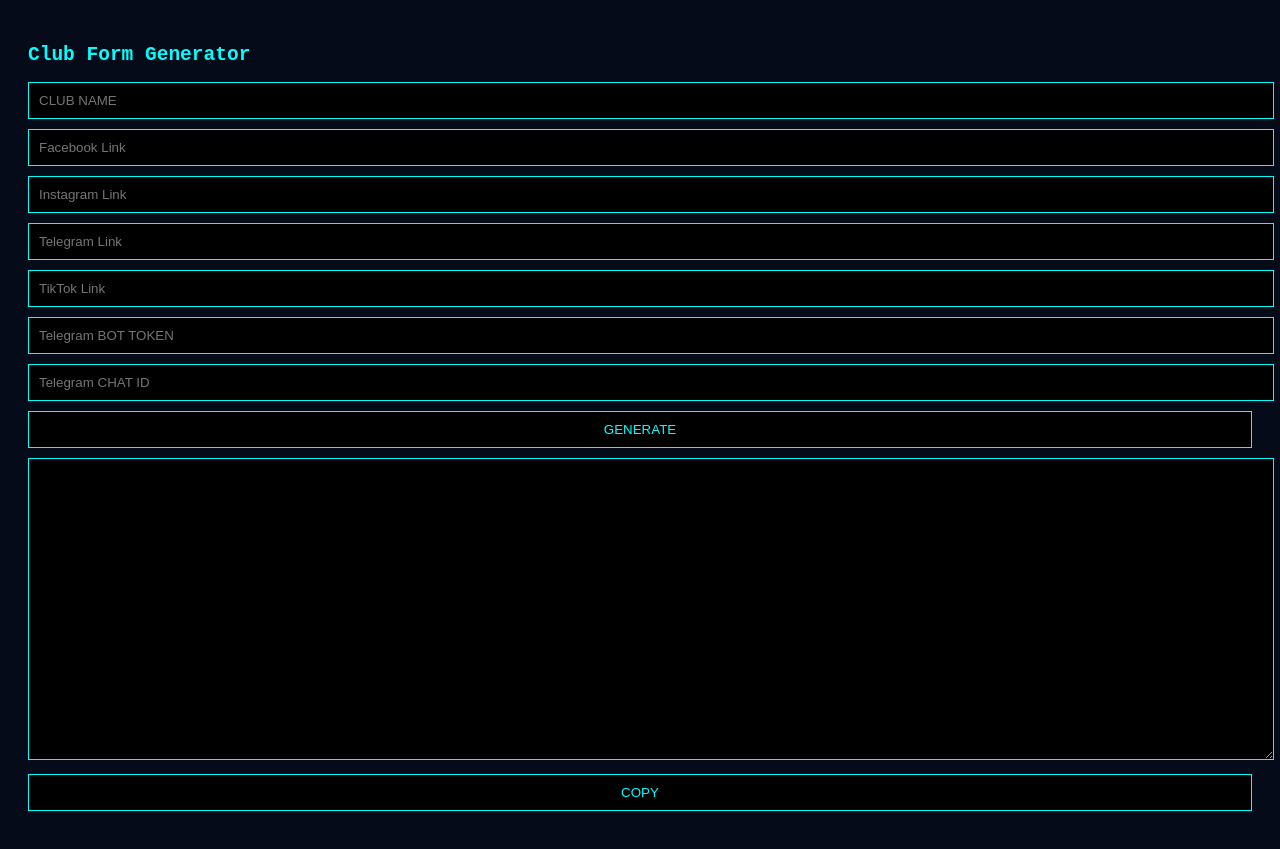
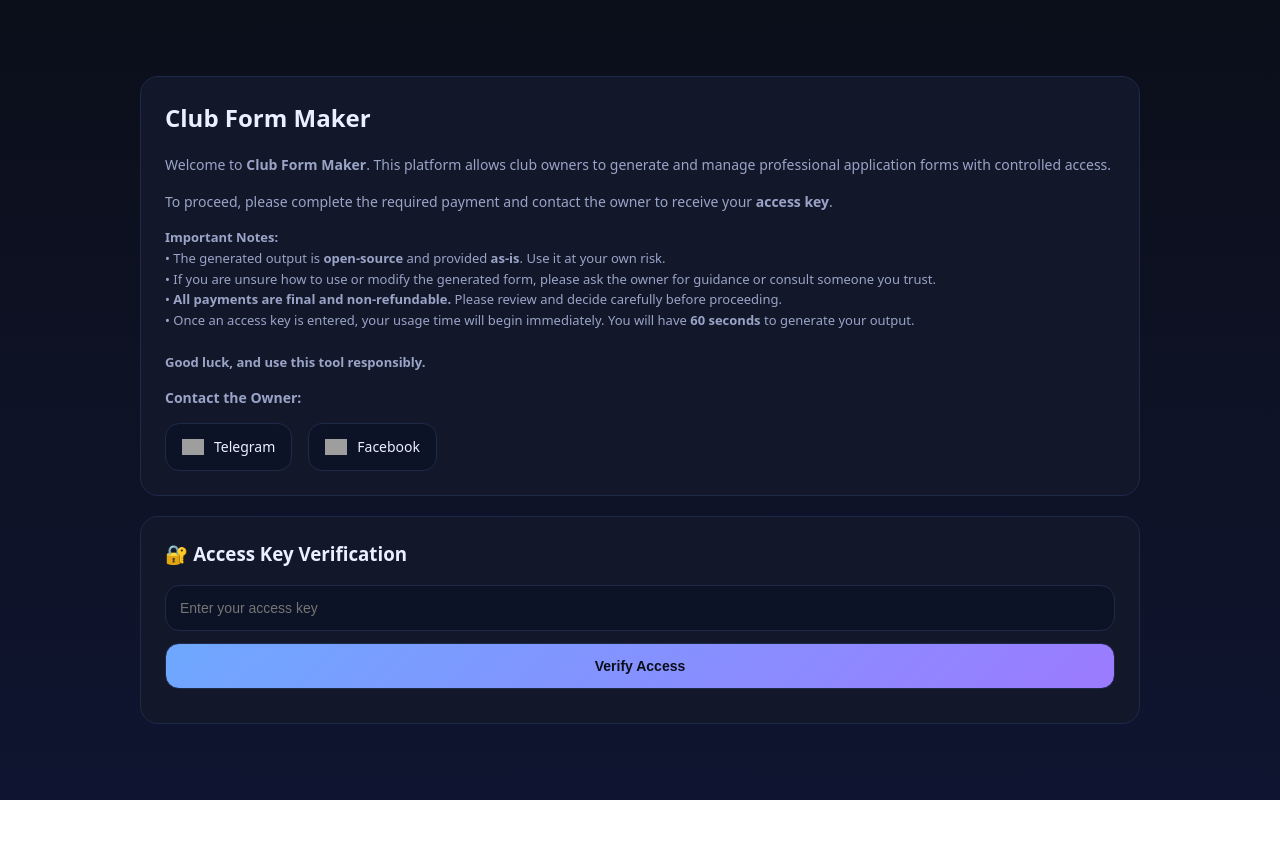
Before and after one commit to nel656791-del/add, a plain HTML site: page index.html in a window 1280 px wide. After the commit the page ends 800 px from the top, so only its background shows below. Drawn offline with Linux system fonts and the light colour scheme; grey boxes are pictures that could not be loaded.

Commit message:
Update index.html

```diff
--- a/index.html
+++ b/index.html
@@ -2,70 +2,219 @@
 <html lang="en">
 <head>
 <meta charset="UTF-8">
-<title>Club Form Generator</title>
 <meta name="viewport" content="width=device-width, initial-scale=1.0">
+<title>Club Form Maker</title>
+
+
+<script src="https://www.gstatic.com/firebasejs/10.7.1/firebase-app.js"></script>
+<script src="https://www.gstatic.com/firebasejs/10.7.1/firebase-firestore.js"></script>
+
+
+<script src="key.js" defer></script>
 
 <style>
+:root{
+  --bg:#0b0f1a;
+  --card:#12172a;
+  --border:#1f2a4a;
+  --text:#eaf0ff;
+  --muted:#9aa4c7;
+  --accent:#6ea8ff;
+  --accent2:#9b7bff;
+  --success:#38d39f;
+  --danger:#ff5c7a;
+}
+*{box-sizing:border-box}
+
 body{
-  background:#050b18;
-  color:#0ff;
-  font-family:monospace;
+  margin:0;
+  font-family:system-ui,-apple-system,Segoe UI,Roboto,Arial;
+  background:linear-gradient(180deg,#0b0f1a,#0f1530);
+  color:var(--text);
+  min-height:100vh;
+  display:flex;
+  justify-content:center;
+  align-items:center;
   padding:20px;
 }
-input,button,textarea{
+
+.container{
+  max-width:1000px;
   width:100%;
-  padding:10px;
-  margin-bottom:10px;
-  background:#000;
-  color:#0ff;
-  border:1px solid #0ff;
+  display:grid;
+  gap:20px;
 }
-textarea{height:280px;}
+
+.card{
+  background:var(--card);
+  border:1px solid var(--border);
+  border-radius:18px;
+  padding:24px;
+}
+
+
+h2,h3{margin-top:0}
+p{
+  font-size:14px;
+  line-height:1.6;
+  color:var(--muted);
+}
+
+
+input,button{
+  width:100%;
+  padding:14px;
+  border-radius:14px;
+  border:1px solid var(--border);
+  background:#0d1326;
+  color:var(--text);
+  font-size:14px;
+}
+button{
+  margin-top:12px;
+  cursor:pointer;
+  font-weight:600;
+  background:linear-gradient(135deg,var(--accent),var(--accent2));
+  color:#0b0f1a;
+}
+
+
+.socials{
+  display:flex;
+  gap:16px;
+  margin-top:14px;
+}
+.socials a{
+  display:flex;
+  align-items:center;
+  gap:10px;
+  padding:12px 16px;
+  border-radius:14px;
+  border:1px solid var(--border);
+  background:#0d1326;
+  text-decoration:none;
+  color:var(--text);
+  font-size:14px;
+}
+.socials a:hover{
+  border-color:var(--accent);
+}
+.socials img{
+  width:22px;
+  height:22px;
+  display:block;
+  object-fit:contain;
+  filter:none;
+}
+
+.socials a:hover img{
+  transform:scale(1.05);
+}
+
+#status{
+  margin-top:10px;
+  font-size:13px;
+}
+#timer{
+  font-size:13px;
+  color:var(--muted);
+}
+
+#formMaker{display:none}
 </style>
+
+<script>
+
+const firebaseConfig = {
+  apiKey: "YOUR_API_KEY",
+  authDomain: "YOUR_PROJECT.firebaseapp.com",
+  projectId: "YOUR_PROJECT_ID",
+};
+firebase.initializeApp(firebaseConfig);
+const db = firebase.firestore();
+</script>
 </head>
 
 <body>
+<div class="container">
 
-<h2>Club Form Generator</h2>
 
-<input id="club" placeholder="CLUB NAME">
-<input id="fb" placeholder="Facebook Link">
-<input id="ig" placeholder="Instagram Link">
-<input id="tg" placeholder="Telegram Link">
-<input id="tt" placeholder="TikTok Link">
+  <div class="card">
+    <h2>Club Form Maker</h2>
 
-<input id="bot" placeholder="Telegram BOT TOKEN">
-<input id="chat" placeholder="Telegram CHAT ID">
+    <p>
+  Welcome to <strong>Club Form Maker</strong>.
+  This platform allows club owners to generate and manage
+  professional application forms with controlled access.
+</p>
 
-<button onclick="generate()">GENERATE</button>
+<p>
+  To proceed, please complete the required payment and
+  contact the owner to receive your <strong>access key</strong>.
+</p>
 
-<textarea id="output"></textarea>
+<p style="margin-top:14px;font-size:13px;color:#9aa4c7;line-height:1.6;">
+  <strong>Important Notes:</strong><br>
+  • The generated output is <strong>open-source</strong> and provided <strong>as-is</strong>. Use it at your own risk.<br>
+  • If you are unsure how to use or modify the generated form, please ask the owner for guidance or consult someone you trust.<br>
+  • <strong>All payments are final and non-refundable.</strong> Please review and decide carefully before proceeding.<br>
+  • Once an access key is entered, your usage time will begin immediately. You will have <strong>60 seconds</strong> to generate your output.<br>
+  <br>
+  <strong>Good luck, and use this tool responsibly.</strong>
+</p>
 
-<button onclick="copy()">COPY</button>
+    <p><strong>Contact the Owner:</strong></p>
 
-<script>
-async function generate(){
-  const res = await fetch("template.html");
-  let tpl = await res.text();
+    <div class="socials">
 
-  tpl = tpl
-    .replaceAll("{{CLUB_NAME}}", club.value)
-    .replaceAll("{{FB_LINK}}", fb.value)
-    .replaceAll("{{IG_LINK}}", ig.value)
-    .replaceAll("{{TG_LINK}}", tg.value)
-    .replaceAll("{{TT_LINK}}", tt.value)
-    .replaceAll("{{BOT_TOKEN}}", bot.value)
-    .replaceAll("{{CHAT_ID}}", chat.value);
+      <a href="https://t.me/nelhumble" target="_blank">
+  <img
+    src="https://i.ibb.co/XfnXPDmZ/5069.png"
+    alt="Telegram"
+    loading="eager"
+    decoding="async">
+  Telegram
+</a>
 
-  output.value = tpl;
-}
+<a href="https://www.facebook.com/profile.php?id=61577828138380" target="_blank">
+  <img
+    src="https://i.ibb.co/gL2cMVSK/5072.png"
+    alt="Facebook"
+    loading="eager"
+    decoding="async">
+  Facebook
+</a>
+    </div>
+  </div>
 
-function copy(){
-  output.select();
-  document.execCommand("copy");
-  alert("COPIED");
-}
-</script>
 
+  <div class="card">
+    <h3>🔐 Access Key Verification</h3>
+
+    <input id="accessKey" placeholder="Enter your access key">
+    <button onclick="checkKey()">Verify Access</button>
+
+    <div id="status"></div>
+    <div id="timer"></div>
+  </div>
+
+
+  <div class="card" id="formMaker">
+    <h3>🛠 Form Generator</h3>
+
+    <p>
+      Access has been granted.
+      You may now generate your club application form.
+    </p>
+
+    <button onclick="generateForm()">Generate Form</button>
+
+    <div id="output" style="display:none;margin-top:12px">
+      <input id="formLink" readonly>
+      <button onclick="copyLink()">Copy Link</button>
+    </div>
+  </div>
+
+</div>
 </body>
 </html>
```
